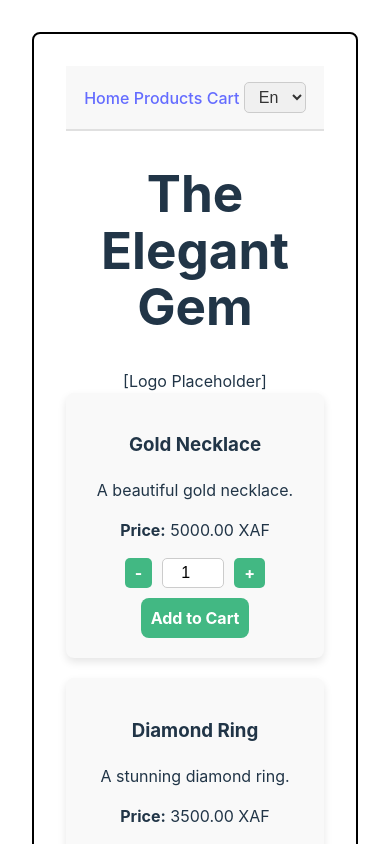
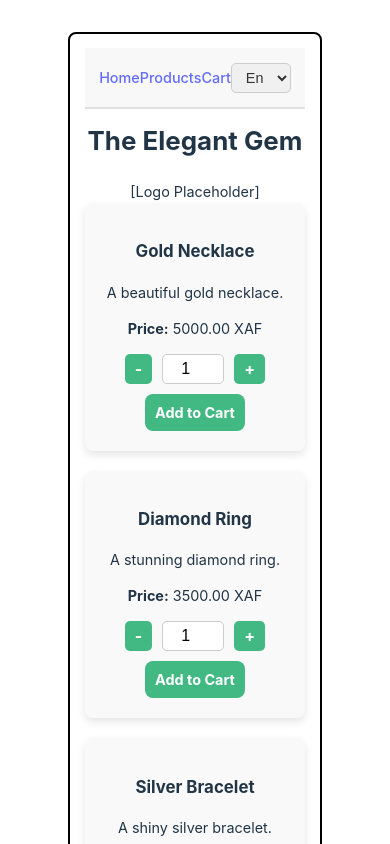
Before and after one commit to LanreAdetola/Elegant_Gem, a Vue app: page / in a window 390 px wide. Both pictures are taken after a click on the button "Enter Site". Shown: the top 844 px of the page. Built offline with nearby package versions, Linux system fonts and the light colour scheme.

Commit message:
3rd commit

```diff
--- a/src/App.vue
+++ b/src/App.vue
@@ -1,22 +1,21 @@
 <script setup>
 import { ref } from 'vue';
-import { useRouter } from 'vue-router'; // Import useRouter for navigation
+import { useRouter } from 'vue-router'; // For navigation
 import Products from './views/Products.vue'; // Import Products component
-import Cart from './components/Cart.vue'; // Import Cart component
-import WelcomeScreen from './components/WelcomeScreen.vue';
-import NavBar from './components/NavBar.vue';
+import WelcomeScreen from './components/WelcomeScreen.vue'; // Import WelcomeScreen
+import NavBar from './components/NavBar.vue'; // Import NavBar
 import { useI18n } from 'vue-i18n';
 
 // State to track if user has chosen preferences
 const preferencesChosen = ref(false);
 
 // Track selected language
-const { locale } = useI18n(); // Get the locale function from vue-i18n
+const { locale } = useI18n(); // Get locale from vue-i18n
 
-// Handle preferences from WelcomeScreen component
+// Handle preferences from WelcomeScreen
 function handlePreferences(selectedLanguage) {
-  locale.value = selectedLanguage; // Update the language in vue-i18n
-  preferencesChosen.value = true; // Show the main app content
+  locale.value = selectedLanguage; // Update language
+  preferencesChosen.value = true; // Move to main app content
 }
 
 // State to track cart items
@@ -26,40 +25,38 @@ const cart = ref([]);
 function updateCart(product) {
   const existingProduct = cart.value.find(item => item.id === product.id);
   if (existingProduct) {
-    existingProduct.quantity += 1; // Increase quantity if product already in cart
+    existingProduct.quantity += 1; // Increase quantity
   } else {
     cart.value.push({ ...product, quantity: 1 }); // Add new product to cart
   }
 }
 
-// Calculate the total price of items in the cart
+// Calculate total price of items in the cart
 function calculateTotal() {
   return cart.value.reduce((total, product) => total + (product.price * product.quantity), 0).toFixed(2);
 }
 
-// Use the Vue Router to navigate to the cart page
+// Navigate to cart page
 const router = useRouter();
 function goToCart() {
-  router.push('/cart'); // Corrected navigation using `router.push`
+  router.push('/cart'); // Navigate to cart page
 }
 </script>
 
 <template>
   <div id="app">
-    <!-- Show Welcome Screen if preferences are not chosen -->
+    <!-- Show Welcome Screen if preferences not chosen -->
     <WelcomeScreen v-if="!preferencesChosen" @preferencesChosen="handlePreferences" />
 
     <!-- Main App Content -->
     <div v-else>
-      <NavBar /> <!-- Add NavBar component -->
+      <NavBar /> <!-- Navigation bar -->
 
       <h1>The Elegant Gem</h1> <!-- Store Name -->
-
-      <div class="logo-placeholder">[Logo Placeholder]</div>
+      <div class="logo-placeholder">[Logo Placeholder]</div> <!-- Placeholder for logo -->
 
       <!-- Product List -->
       <Products :cart="cart" :updateCart="updateCart" />
-
     </div>
 
     <!-- Sticky Footer Cart Summary -->
@@ -77,17 +74,26 @@ function goToCart() {
 /* General App Styles */
 #app {
   padding: 2em;
-  padding-bottom: 80px; /* Add bottom padding to make space for sticky footer */
-  border: 2px solid black; /* Add black border around the app */
-  border-radius: 8px; /* Optional: rounded corners */
-  position: relative; /* Allow sticky footer to be relative to the container */
-  min-height: 100vh; /* Ensure the app takes the full height of the viewport */
-  box-sizing: border-box; /* Include padding and border in the total size */
+  padding-bottom: 80px; /* Space for sticky footer */
+  border: 2px solid black;
+  border-radius: 8px;
+  position: relative;
+  min-height: 100vh;
+  box-sizing: border-box;
+  max-width: 100%; /* Ensures it fits within the viewport */
+  margin: 0 auto;
+}
+
+/* Header Styles (Store Name) */
+h1 {
+  font-size: 2em;
+  text-align: center; /* Center the store name */
+  margin-bottom: 1em;
 }
 
 /* Sticky Footer Styles */
 .sticky-footer {
-  position: absolute; /* Position relative to the container */
+  position: absolute;
   bottom: 0;
   left: 0;
   right: 0;
@@ -96,7 +102,7 @@ function goToCart() {
   text-align: center;
   padding: 1em;
   z-index: 1000;
-  border-top: 2px solid #000; /* Border between footer and content */
+  border-top: 2px solid #000;
 }
 
 .cart-summary {
@@ -116,4 +122,31 @@ function goToCart() {
 .cart-summary span {
   font-size: 1.2em;
 }
+
+/* Mobile Styles for iPhone and similar devices */
+@media (max-width: 390px) {
+  #app {
+    padding: 1em;
+    font-size: 0.9em; /* Slightly smaller font */
+  }
+
+  h1 {
+    font-size: 1.5em; /* Reduce store name size */
+  }
+
+  .sticky-footer {
+    padding: 0.8em;
+  }
+
+  .cart-summary button {
+    padding: 6px 12px; /* Smaller button */
+  }
+}
+
+/* For tablets (up to 768px width) */
+@media (max-width: 768px) {
+  h1 {
+    font-size: 1.8em;
+  }
+}
 </style>
--- a/src/components/WelcomeScreen.vue
+++ b/src/components/WelcomeScreen.vue
@@ -40,8 +40,11 @@ function submitPreferences() {
   display: flex;
   align-items: center;
   justify-content: center;
-  min-height: 100vh;
-  background-color: #f0f4f8; /* Soft background color */
+  min-height: 100vh; /* Ensure it fills the whole screen height */
+  background-image: url('your-background-image.jpg');
+  background-size: cover;
+  background-position: center;
+  background-repeat: no-repeat;
 }
 
 /* Card-style welcome screen */
```
